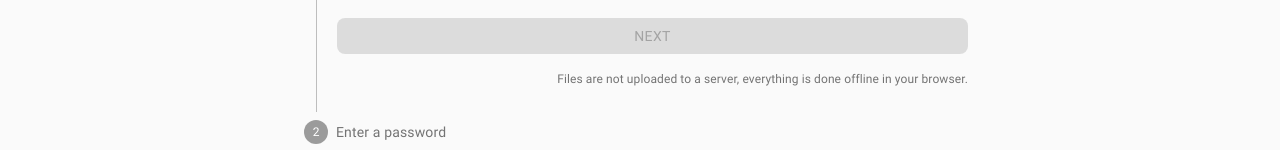
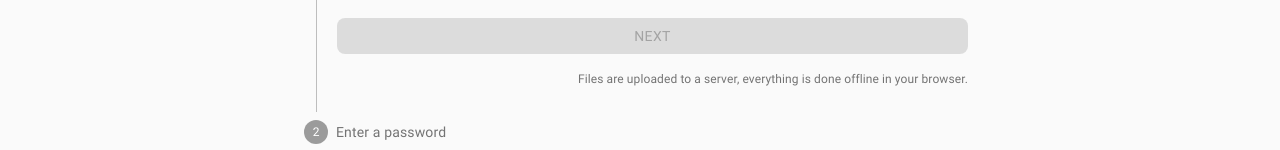
Before and after one commit to foreverglorydev/Encrypt-with-Javascript, a Next.js app: page / in a window 1280 px wide. Shown: the part 500-650 px from the top of the page. Built offline with nearby package versions, Linux system fonts and the light colour scheme.

Commit message:
comment revise

```diff
--- a/locales/en_US/index.js
+++ b/locales/en_US/index.js
@@ -69,7 +69,7 @@ const en_US = {
   downloading_file: "Downloading...",
   checking_file: "Checking file...",
   page_close_alert: "Don't close the page while files are downloading!",
-  offline_note: "Files are not uploaded to a server, everything is done offline in your browser.",
+  offline_note: "Files are uploaded to a server, everything is done offline in your browser.",
 
   // Password Strength Check
   very_weak: "Very Weak (guessable)",
--- a/locales/zh_CN/index.js
+++ b/locales/zh_CN/index.js
@@ -68,7 +68,7 @@ const zh_CN = {
     downloading_file: "下载中", // Downloading...
     checking_file: "检查文件中", // Checking file...
     page_close_alert: "下载文件中，请勿关闭页面！", // Don't close the page while files are downloading!
-    offline_note: "文件不会上传服务器，所有操作都在您的浏览器离线运行", // Files are not uploaded to a server, everything is done offline in your browser.
+    offline_note: "文件不会上传服务器，所有操作都在您的浏览器离线运行", // Files are uploaded to a server, everything is done offline in your browser.
 
     // Password Strength Check
     very_weak: "非常弱", // Very Weak (guessable)
```
